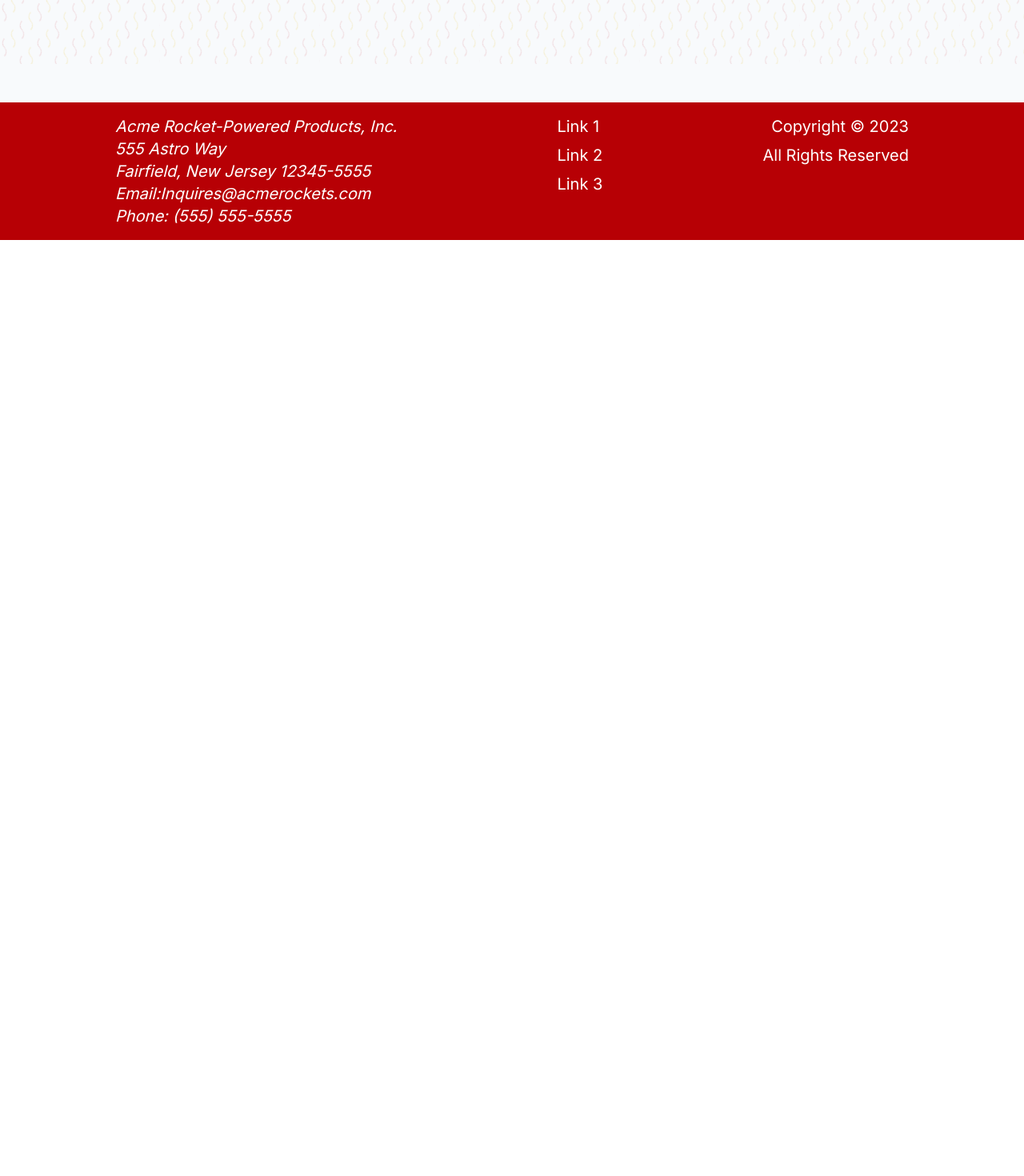
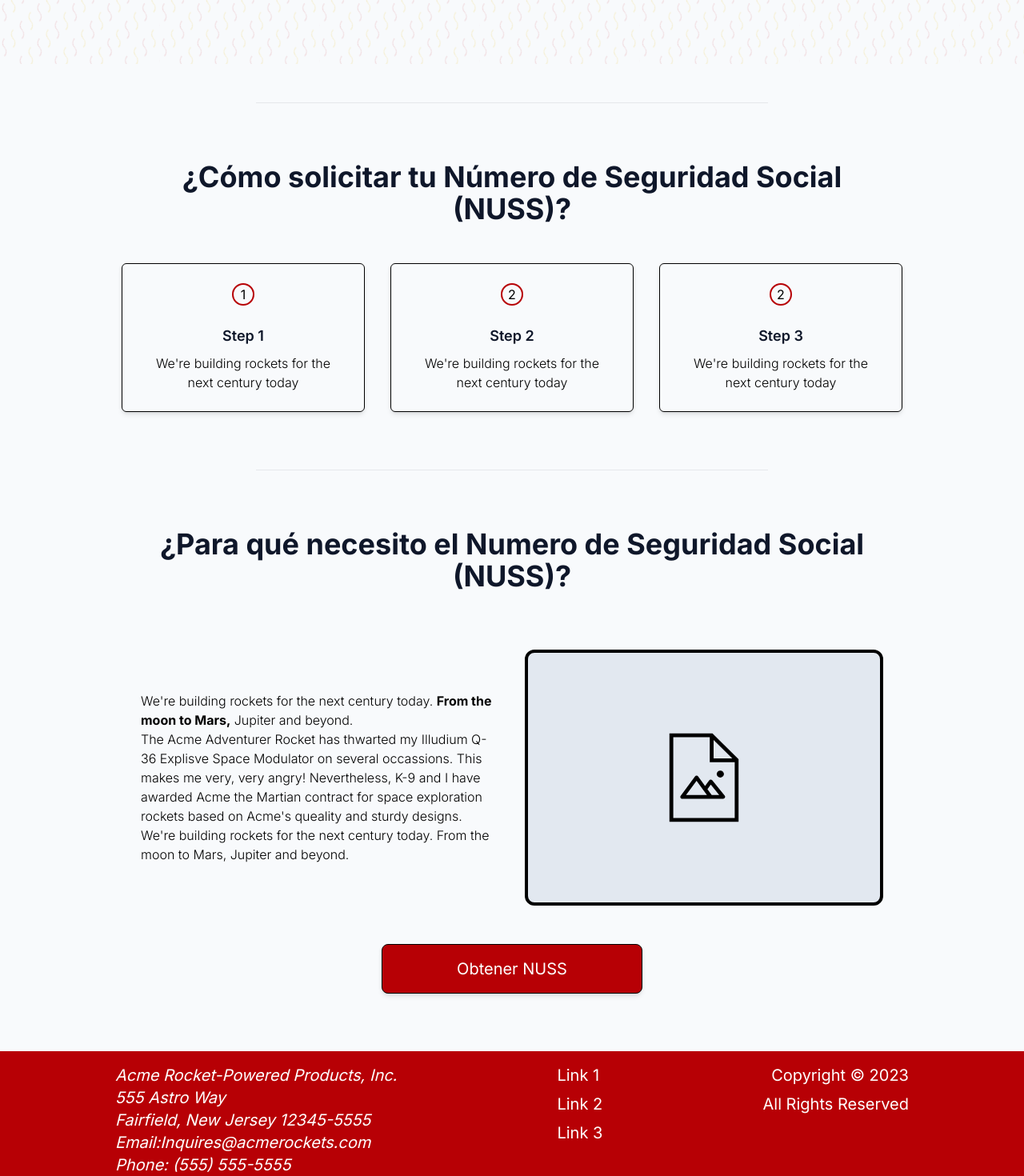
Before and after one commit to ByronCalvete/yc-asesoria-next, a Next.js app: page /seguridad-social in a window 1280 px wide. Shown: the part 720-2190 px from the top of the page at 80% size. Before the commit the page ends 1020 px from the top, so only its background shows below. Built offline with nearby package versions, Linux system fonts and the light colour scheme.

Commit message:
add: steps and detailed section

```diff
--- a/app/seguridad-social/page.jsx
+++ b/app/seguridad-social/page.jsx
@@ -1,20 +1,40 @@
 import Image from 'next/image'
 import Link from 'next/link'
 
+import Step from '../certificado-digital/components/Step'
+
 export default function SeguridadSocial() {
+  const data = [
+    {
+      id: 1,
+      name: "Step 1",
+      content: "We're building rockets for the next century today"
+    },
+    {
+      id: 2,
+      name: "Step 2",
+      content: "We're building rockets for the next century today"
+    },
+    {
+      id: 2,
+      name: "Step 3",
+      content: "We're building rockets for the next century today"
+    },
+  ]
+
   return (
     <main>
       <div className="bg-hero dark:bg-none dark:bg-[#363939]">
         <section className="max-w-5xl mx-auto flex flex-col-reverse justify-center sm:flex-row p-6 items-center gap-8 sm:gap-10 mb-12 scroll-mt-40 widescreen:section-min-height tallscreen:section-min-height">
           <article className="sm:w-1/2">
             <h2 className="max-w-md text-4xl font-bold text-left sm:text-5xl text-slate-900 dark:text-white">
-              We Boldy Go <span className="text-yc-red dark:opacity-80">Where No Rocket</span> Has Gone Before...
+              We Boldy Go <span className="text-yc-red dark:opacity-80">Seguridad Social</span> Has Gone Before...
             </h2>
             <p className="max-w-md text-2xl mt-4 text-left text-slate-700 dark:text-slate-400">
               We&apos;re building rockets for the next century today. From the moon to Mars, Jupiter and beyond<br/><br/>Think Acme Rockets.
             </p>
             <div className="mt-8 text-center sm:text-left">
-              <button className="bg-yc-red px-3 py-4 text-md md:text-xl rounded-lg hover:opacity-90 text-white w-full md:w-2/3 sm:w-5/6 border border-black shadow-md hover:shadow-xl"><Link href='/certificado-digital'>Obtener NUSS</Link></button>
+              <button className="bg-yc-red px-3 py-4 text-md md:text-xl rounded-lg hover:opacity-90 text-white w-full md:w-2/3 sm:w-5/6 border border-black shadow-md hover:shadow-xl"><Link href='/seguridad-social'>Obtener NUSS</Link></button>
             </div>
           </article>
           <div className="w-1/2 h-60 sm:h-80 grid place-content-center border-solid border-4 border-black dark:border-white rounded-xl bg-slate-200">
@@ -22,6 +42,39 @@
           </div>
         </section>
       </div>
+
+      <hr className="mx-auto bg-black dark:bg-white w-1/2" />
+
+      <section className="max-w-5xl mx-auto p-6 mt-6 sm:mt-12 scroll-mt-20">
+        <h2 className="text-3xl font-bold text-center sm:text-4xl mb-6 text-slate-900 dark:text-white">
+          ¿Cómo solicitar tu Número de Seguridad Social (NUSS)?
+        </h2>
+        <ul className="flex flex-col sm:flex-row items-center gap-8 my-12">
+          {data.map(step => (
+            <Step
+              key={step.id}
+              step={step.id}
+              name={step.name}
+              content={step.content}
+            />
+          ))}
+        </ul>
+      </section>
+
+      <hr className="mx-auto bg-black dark:bg-white w-1/2" />
+
+      <section className="flex flex-col items-center max-w-5xl mx-auto p-6 sm:my-12 my-6 scroll-mt-20">
+        <h2 className="text-3xl font-bold text-center sm:text-4xl mb-6 text-slate-900 dark:text-white">
+          ¿Para qué necesito el Numero de Seguridad Social (NUSS)?
+        </h2>
+        <div className="flex flex-col-reverse sm:flex-row items-center justify-center p-6 my-6 gap-8">
+          <p className="w-full sm:w-1/2 font-light text-center sm:text-left">We&apos;re building rockets for the next century today. <span className="font-bold">From the moon to Mars,</span> Jupiter and beyond.<br/>The Acme Adventurer Rocket has thwarted my Illudium Q-36 Explisve Space Modulator on several occassions. This makes me very, very angry! Nevertheless, K-9 and I have awarded Acme the Martian contract for space exploration rockets based on Acme&apos;s queality and sturdy designs.<br/>We&apos;re building rockets for the next century today. From the moon to Mars, Jupiter and beyond. </p>
+          <div className="w-5/6 sm:w-1/2 h-60 sm:h-80 grid place-content-center border-solid border-4 border-black dark:border-white rounded-xl bg-slate-200">
+            <Image width={120} height={120} src="/image-icon.svg" alt="Pendiente imagen"/>
+          </div>
+        </div>
+        <button className="bg-yc-red px-3 py-4 text-md md:text-xl rounded-lg hover:opacity-90 text-white w-full sm:w-1/3 border border-black shadow-md hover:shadow-xl"><Link href='/seguridad-social'>Obtener NUSS</Link></button>
+      </section>
     </main>
   )
 }
```
